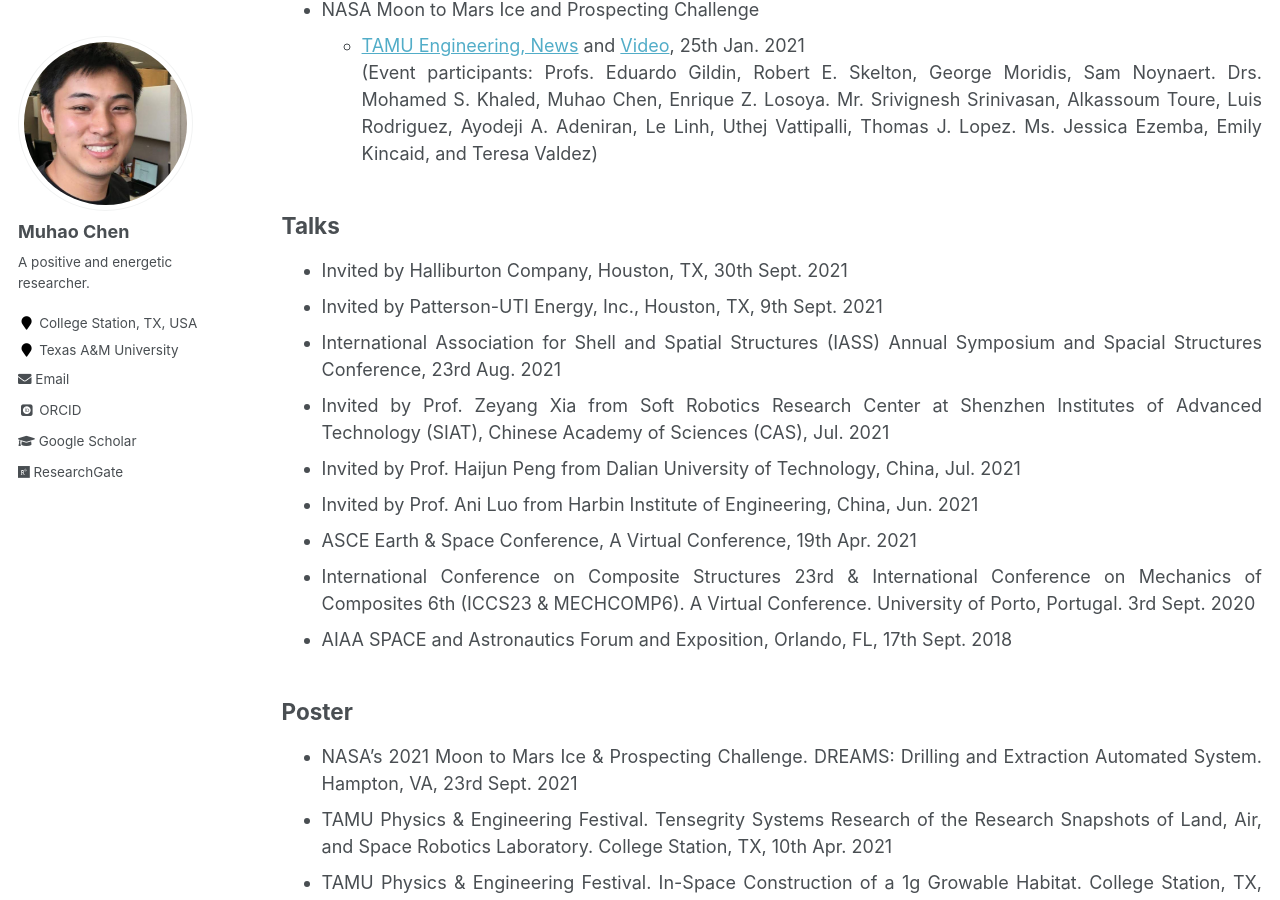
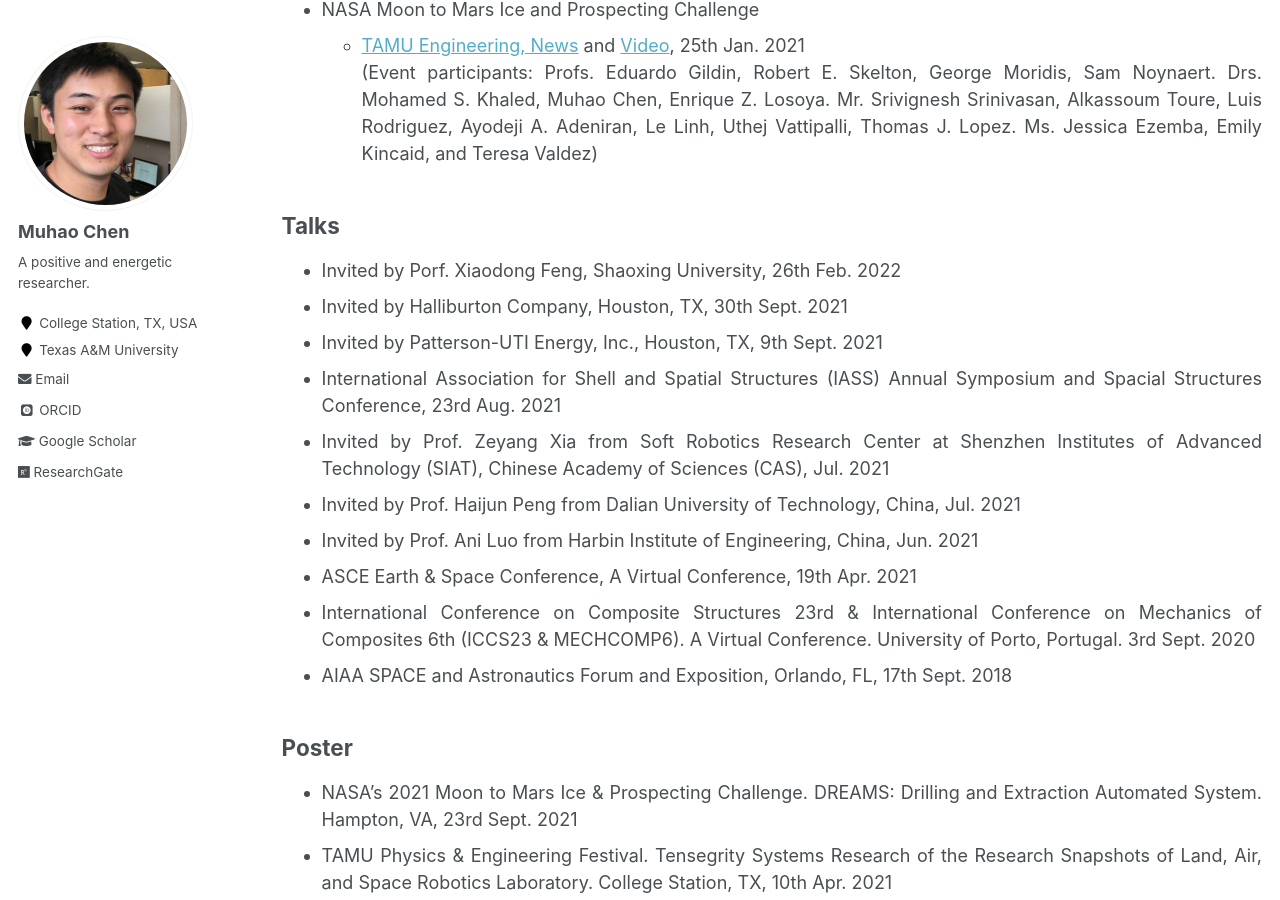
Before and after one commit to Muhao-Chen/muhao-chen.github.io, a Jekyll site: the page built from _pages/professional-activities.md, in a window 1280 px wide and 900 px high, scrolled down 573 px. Built offline with Jekyll 4.4.1, drawn with Linux system fonts in a browser that asks for light colours; some web fonts are replaced.

Commit message:
Update professional-activities.md

```diff
--- a/_pages/professional-activities.md
+++ b/_pages/professional-activities.md
@@ -30,6 +30,7 @@ toc_max_header: 1
     (Event participants: Profs. Eduardo Gildin, Robert E. Skelton, George Moridis, Sam Noynaert. Drs. Mohamed S. Khaled, Muhao Chen, Enrique Z. Losoya. Mr. Srivignesh Srinivasan, Alkassoum Toure, Luis Rodriguez, Ayodeji A. Adeniran, Le Linh,  Uthej Vattipalli, Thomas J. Lopez. Ms. Jessica Ezemba, Emily Kincaid, and Teresa Valdez)
 
 ## Talks
+* Invited by Porf. Xiaodong Feng, Shaoxing University, 26th Feb. 2022
 * Invited by Halliburton Company, Houston, TX, 30th Sept. 2021
 * Invited by Patterson-UTI Energy, Inc., Houston, TX, 9th Sept. 2021
 * International Association for Shell and Spatial Structures (IASS) Annual Symposium and Spacial Structures Conference, 23rd Aug. 2021
```
